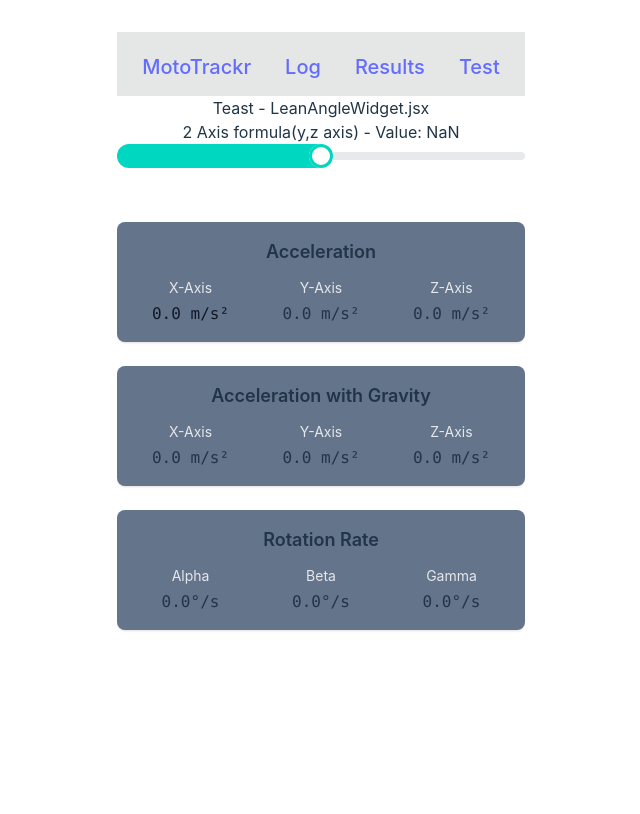
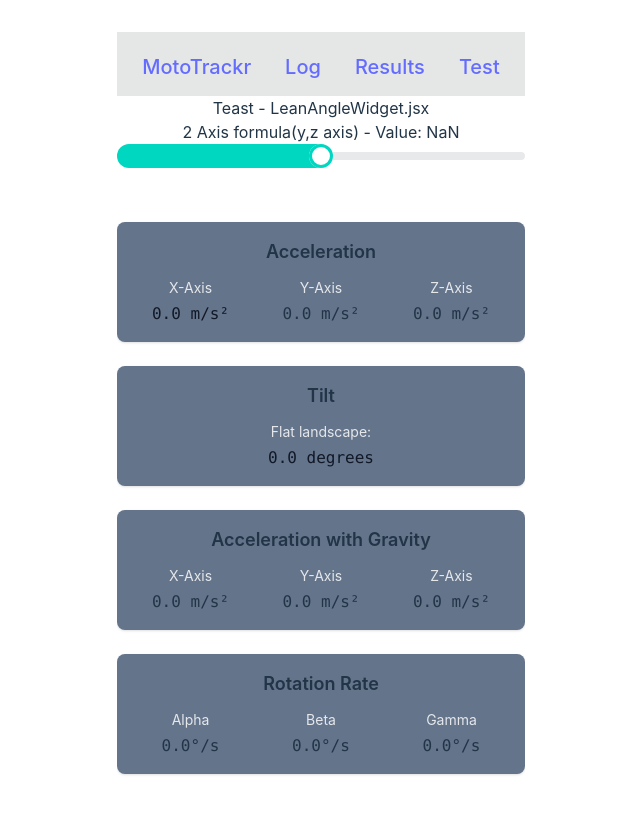
Before and after one commit to jking100/mototrackr, a React (Vite) app: page /test in a window 1280 px wide. Shown: the top 814 px of the page, without its empty margins (319-959 px from the left). Built offline with nearby package versions, Linux system fonts and the light colour scheme.

Commit message:
refactor DeviceMotion context provider to handle tilt calclations (derived values)

```diff
--- a/src/components/DeviceMotionTable.jsx
+++ b/src/components/DeviceMotionTable.jsx
@@ -3,7 +3,8 @@
 import { useDeviceMotion } from "@/components/features/deviceMotion/";
 
 export function DeviceMotionTable (){
-    const { motionData, isAvailable, permissionStatus } = useDeviceMotion();
+    const { motionData, isAvailable, permissionState } = useDeviceMotion();
+
     return (
         <div className="grid gap-6">
             <br />
@@ -26,19 +27,29 @@ export function DeviceMotionTable (){
                 </div>
 
                 <div className="bg-slate-500 p-4 rounded-lg shadow">
+                    <h2 className="text-lg font-semibold mb-3">Tilt</h2>
+                    <div className="grid grid-cols-1 gap-4">
+                        <div className="text-center">
+                            <div className="text-sm text-gray-200 mb-1">Flat landscape: </div>
+                            <div className="font-mono text-gray-900 dark:text-white">{motionData.tilt.horizontalTilt.toFixed(1)} degrees</div>
+                        </div>
+                    </div>
+                </div>
+
+                <div className="bg-slate-500 p-4 rounded-lg shadow">
                     <h2 className="text-lg font-semibold mb-3">Acceleration with Gravity</h2>
                     <div className="grid grid-cols-3 gap-4">
                         <div className="text-center">
                             <div className="text-sm text-gray-200 mb-1">X-Axis</div>
-                            <div className="font-mono">{motionData.acceleration.xGrav.toFixed(1)} m/s²</div>
+                            <div className="font-mono">{motionData.accelerationIncludingGravity.x.toFixed(1)} m/s²</div>
                         </div>
                         <div className="text-center">
                             <div className="text-sm text-gray-200 mb-1">Y-Axis</div>
-                            <div className="font-mono">{motionData.acceleration.yGrav.toFixed(1)} m/s²</div>
+                            <div className="font-mono">{motionData.accelerationIncludingGravity.y.toFixed(1)} m/s²</div>
                         </div>
                         <div className="text-center">
                             <div className="text-sm text-gray-200 mb-1">Z-Axis</div>
-                            <div className="font-mono">{motionData.acceleration.zGrav.toFixed(1)} m/s²</div>
+                            <div className="font-mono">{motionData.accelerationIncludingGravity.z.toFixed(1)} m/s²</div>
                         </div>
                     </div>
                 </div>
--- a/src/components/features/deviceMotion/DeviceMotionProvider.jsx
+++ b/src/components/features/deviceMotion/DeviceMotionProvider.jsx
@@ -8,24 +8,39 @@ export const DeviceMotionProvider = ({ children }) => {
     const [isAvailable, setIsAvailable] = useState(false);
     const [motionData, setMotionData] = useState({
         acceleration: {
-            xGrav: 0, yGrav: 0, zGrav: 0, x: 0, y: 0, z: 0
+            x: 0, y: 0, z: 0
+        },
+        accelerationIncludingGravity: {
+            x: 0, y: 0, z: 0
+        },
+        tilt: {
+            horizontalTilt: 0
         },
         rotationRate: {
-            alpha: 0, beta: 0, gamma: 0,
-        },
+            alpha: 0, beta: 0, gamma: 0
+        }
     });
 
     const initializeDeviceMotion = () => {
         const handleMotion = (event) => {
             if (event.accelerationIncludingGravity && event.acceleration) {
                 setMotionData({
+                    accelerationIncludingGravity: {
+                    x: event.accelerationIncludingGravity.x ?? 0,
+                    y: event.accelerationIncludingGravity.y ?? 0,
+                    z: event.accelerationIncludingGravity.z ?? 0,
+                    },
                     acceleration: {
-                    xGrav: event.accelerationIncludingGravity.x ?? 0,
-                    yGrav: event.accelerationIncludingGravity.y ?? 0,
-                    zGrav: event.accelerationIncludingGravity.z ?? 0,
-                    x: event.acceleration.x ?? 0,
-                    y: event.acceleration.y ?? 0,
-                    z: event.acceleration.z ?? 0
+                        x: event.acceleration.x ?? 0,
+                        y: event.acceleration.y ?? 0,
+                        z: event.acceleration.z ?? 0
+                    },
+                    tilt: {
+                        //2axis equation thanks to https://www.analog.com/en/resources/app-notes/an-1057.html
+                        //targets lean in y axis with phone flat landscape
+                        //even without calibration seems to be very accurate, i suspect do to not relying on an assumption
+                        //that the sensor will read the full force of gravity at rest (no hard coded G=-9.8...)
+                        horizontalTilt: Math.atan(event.accelerationIncludingGravity.y/event.accelerationIncludingGravity.z) * (180 / Math.PI)
                     },
                     rotationRate: {
                     alpha: event.rotationRate?.alpha ?? 0,
@@ -44,8 +59,8 @@ export const DeviceMotionProvider = ({ children }) => {
     };
 
     const requestPermission = async () => {
-        console.log("Requesting perms");
-        // Check if we need to request permission (iOS 13+)
+        //Rework this
+        // Check if we need to request permission on iphones/safari
         if (typeof DeviceMotionEvent.requestPermission === 'function') {
           try {
             const permission = await DeviceMotionEvent.requestPermission();
@@ -73,9 +88,12 @@ export const DeviceMotionProvider = ({ children }) => {
         }
         setIsAvailable(true);
 
+        console.log(`in my useeffect in provider ${typeof DeviceMotionEvent.requestPermission}`);
+
         // For non-iOS devices, we can initialize right away
         // For iOS, we'll wait for explicit permission
         if (typeof DeviceMotionEvent.requestPermission !== 'function') {
+            console.log("in here");
             setPermissionStatus('granted');
             initializeDeviceMotion();
         }
```
